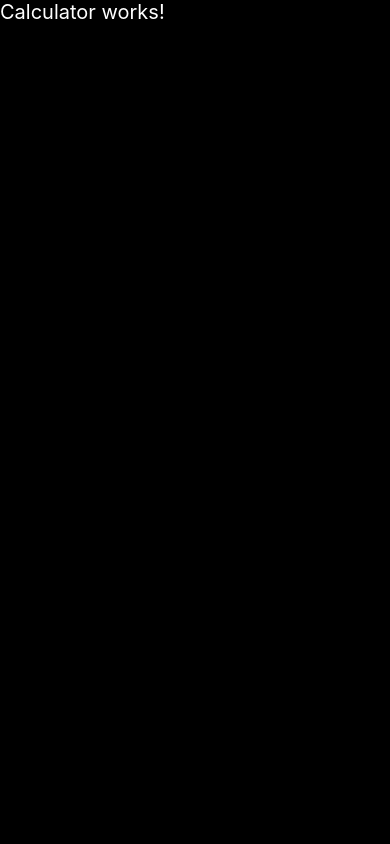
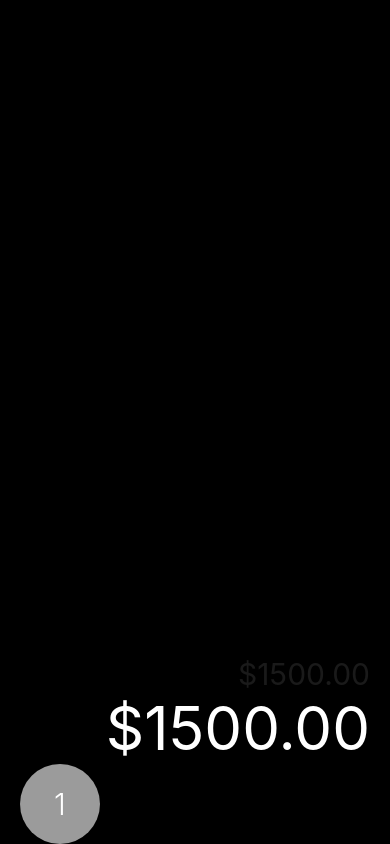
Before and after one commit to SeniorFlacko/Calculator, a React Native app: screen / in a window 390 px wide. Built offline with nearby package versions, Linux system fonts and the light colour scheme.

Commit message:
circular button

```diff
--- a/src/screens/CalculatorScreen.tsx
+++ b/src/screens/CalculatorScreen.tsx
@@ -4,8 +4,14 @@ import styles from '../theme/apppTheme';
 
 export const CalculatorScreen = () => {
   return (
-    <View>
-      <Text style={styles.texto}>Calculator works!</Text>
+    <View style={styles.calculadoraContainer}>
+      <Text style={styles.resultadoPequeno}>$1500.00</Text>
+      <Text style={styles.resultado}>$1500.00</Text>
+
+      {/** Boton  */}
+      <View style={styles.boton}>
+        <Text style={styles.botonTexto}>1</Text>
+      </View>
     </View>
   );
 };
--- a/src/theme/apppTheme.tsx
+++ b/src/theme/apppTheme.tsx
@@ -5,10 +5,40 @@ const styles = StyleSheet.create({
     flex: 1,
     backgroundColor: 'black',
   },
+  calculadoraContainer: {
+    paddingHorizontal: 20,
+    flex: 1,
+    justifyContent: 'flex-end',
+  },
   texto: {
     color: 'white',
     fontSize: 20,
   },
+  resultado: {
+    color: 'white',
+    fontSize: 60,
+    textAlign: 'right',
+  },
+  resultadoPequeno: {
+    fontSize: 30,
+    color: 'rgba(255,255,255,0.1)',
+    textAlign: 'right',
+  },
+  boton: {
+    height: 80,
+    width: 80,
+    backgroundColor: '#9B9B9B',
+    borderRadius: 100,
+    justifyContent: 'center',
+    alignItems: 'center',
+  },
+  botonTexto: {
+    textAlign: 'center',
+    padding: 10,
+    fontSize: 30,
+    color: 'white',
+    fontWeight: '300',
+  },
 });
 
 export default styles;
```
